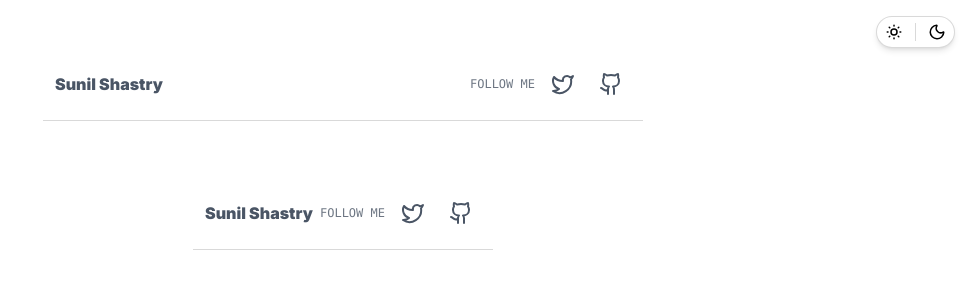
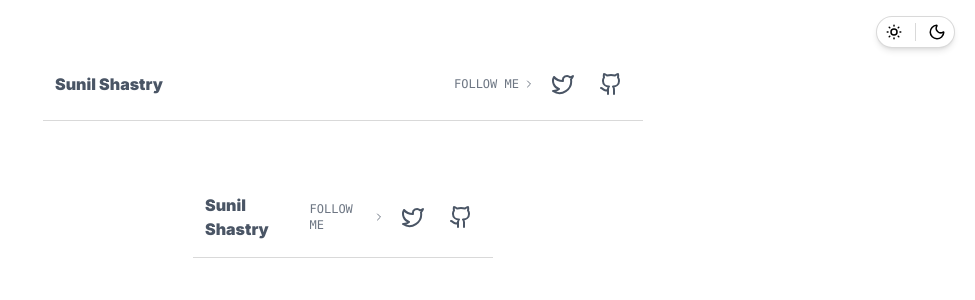
Before and after one commit to sunillshastry/sunilshastry.com, a Next.js app: page /blogs in a window 1280 px wide. Shown: the top 300 px of the page, without its empty margins (305-1280 px from the left). Built offline with nearby package versions, Linux system fonts and the light colour scheme.

Commit message:
Build BlogHeader component within blog-header.tsx source file: a simple nav-like header section for /blogs route

```diff
--- a/components/blog-header.tsx
+++ b/components/blog-header.tsx
@@ -1,6 +1,6 @@
 'use client';
 import { useTheme } from '@/context/ThemeContext';
-import { Github, Twitter } from 'lucide-react';
+import { ChevronRight, Github, Twitter } from 'lucide-react';
 import Link from 'next/link';
 
 export default function BlogHeader() {
@@ -9,17 +9,26 @@ export default function BlogHeader() {
 		<div
 			className={`flex items-center justify-between border-b px-3 py-2 pb-4 ${theme === 'dark' ? 'border-b-white/25' : 'border-b-black/15'}`}
 		>
-			<h3 className="font-black">Sunil Shastry</h3>
+			<h3 className="font-black">
+				<Link href="/" title="Sunil Shastry">
+					Sunil Shastry
+				</Link>
+			</h3>
 
 			<div className="flex items-center gap-x-2">
-				<span className="font-mono text-xs uppercase opacity-80">
-					Follow me
+				<span className="flex items-center gap-x-1 font-mono text-xs uppercase opacity-80">
+					<span>Follow me</span>
+					<span>
+						<ChevronRight size={12} />
+					</span>
 				</span>
 
 				<Link
 					href="https://x.com/sunillshastry"
 					target="_blank"
 					className="rounded-full p-2 transition hover:bg-gray-400/25"
+					aria-label="Twitter Icon"
+					title="Sunil's Twitter"
 				>
 					<Twitter />
 				</Link>
@@ -28,6 +37,8 @@ export default function BlogHeader() {
 					href="https://github.com/sunillshastry/"
 					target="_blank"
 					className="rounded-full p-2 transition hover:bg-gray-400/25"
+					aria-label="Github Icon"
+					title="Sunil's GitHub"
 				>
 					<Github />
 				</Link>
```
